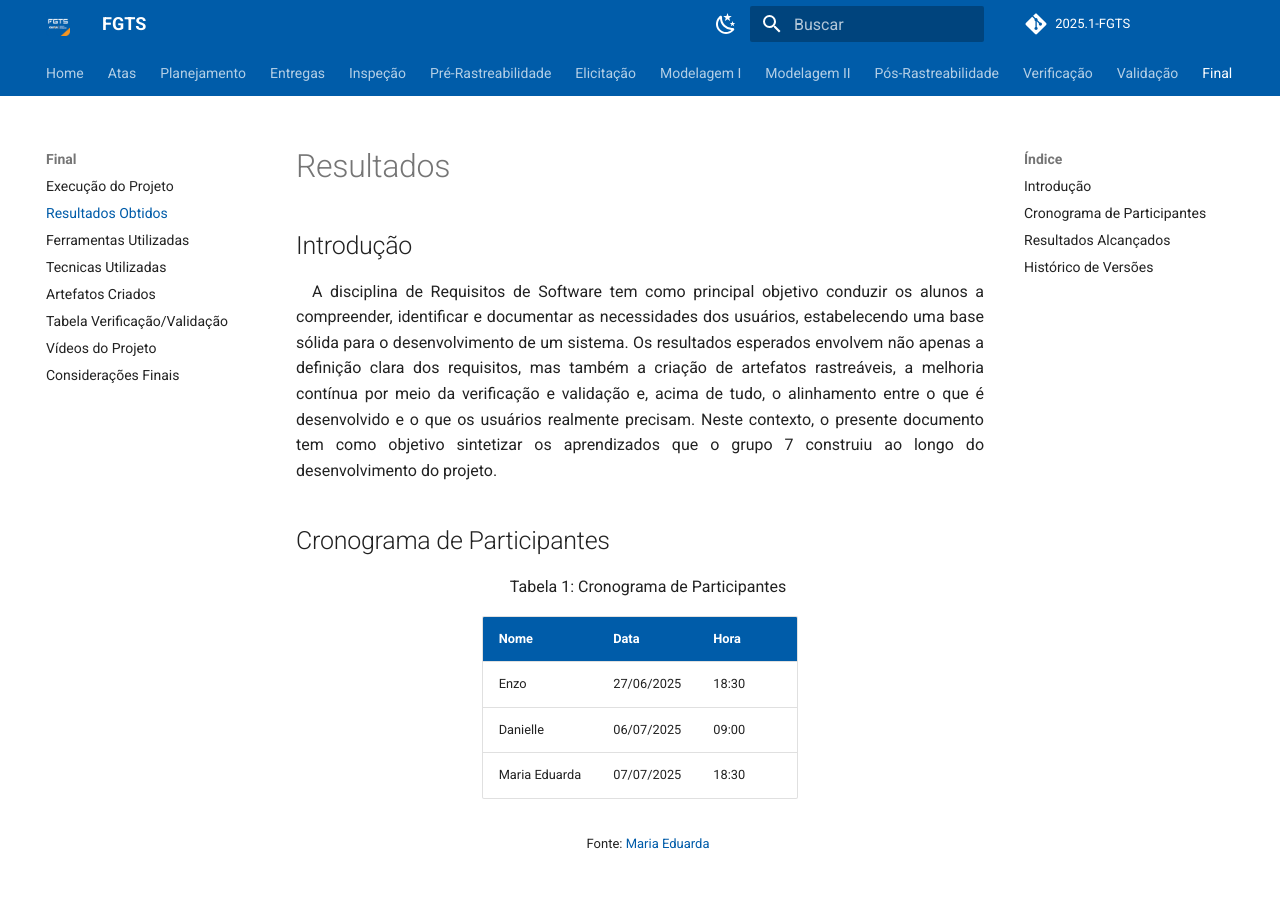
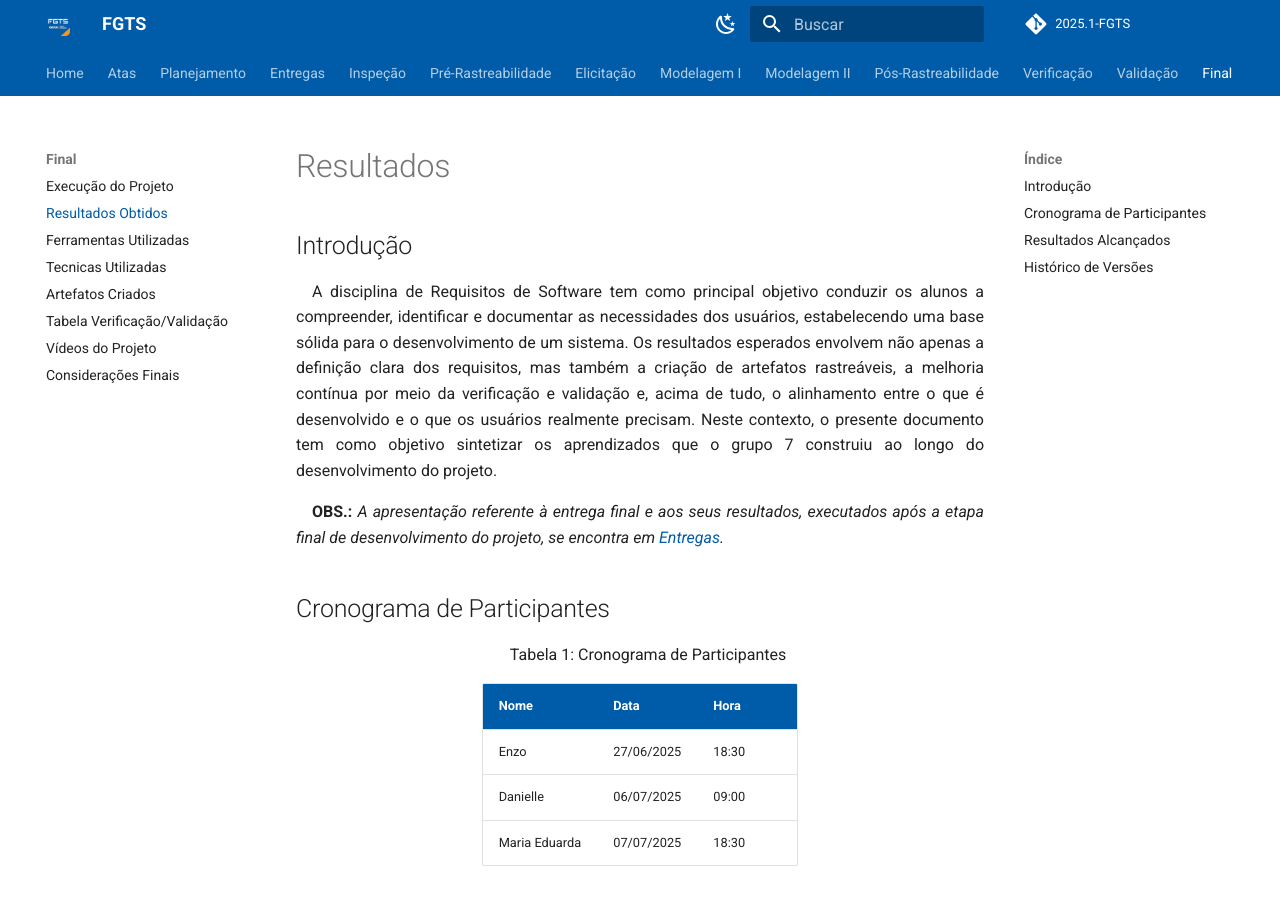
Before and after one commit to eduardodpms/REQ-FGTS, an MkDocs documentation site: the page built from docs/Final/Resultados.md, in a window 1280 px wide and 900 px high. Built offline with MkDocs 1.6.1 and Material for MkDocs 9.7.7, drawn with Linux system fonts in a browser that asks for light colours; comment, search, counter and statistics services are not loaded; some of the changed text lies outside the part shown.

Commit message:
docs: adicionar link para apresentação em Final/Resultados Obtidos

```diff
--- a/docs/Final/Resultados.md
+++ b/docs/Final/Resultados.md
@@ -3,6 +3,8 @@
 ## Introdução
 
 A disciplina de Requisitos de Software tem como principal objetivo conduzir os alunos a compreender, identificar e documentar as necessidades dos usuários, estabelecendo uma base sólida para o desenvolvimento de um sistema. Os resultados esperados envolvem não apenas a definição clara dos requisitos, mas também a criação de artefatos rastreáveis, a melhoria contínua por meio da verificação e validação e, acima de tudo, o alinhamento entre o que é desenvolvido e o que os usuários realmente precisam. Neste contexto, o presente documento tem como objetivo sintetizar os aprendizados que o grupo 7 construiu ao longo do desenvolvimento do projeto.
+
+**OBS.:** *A apresentação referente à entrega final e aos seus resultados, executados após a etapa final de desenvolvimento do projeto, se encontra em [Entregas](https://requisitos-de-software.github.io/2025.1-FGTS/Entregas/Entrega-Final/).*
 
 ## Cronograma de Participantes
 
@@ -66,3 +68,4 @@ Em resumo, ao longo de todo o processo, a equipe se dedicou a compreender as nec
 | `1.2`    | 06/07/2025 | Introdução e Resultados alcançados | [Danielle Soares](https://github.com/danielle-soaress)   | [Eduardo de Pina](https://github.com/eduardodpms) |
 | `1.3`    | 06/07/2025 | Modificação no texto de resultados alcançados | [Danielle Soares](https://github.com/danielle-soaress)   | [Eduardo de Pina](https://github.com/eduardodpms) |
 | `1.4`    | 07/07/2025 | Adicionando Cronograma e ajustes | [Maria Eduarda](https://github.com/dudaa28)   | [Enzo Emir](https://github.com/EnzoEmir) |
+| `1.5`    | 07/07/2025 | Adicionando observação referente à apresentação | [Eduardo de Pina](https://github.com/eduardodpms) | [Enzo Emir](https://github.com/EnzoEmir) |
```
